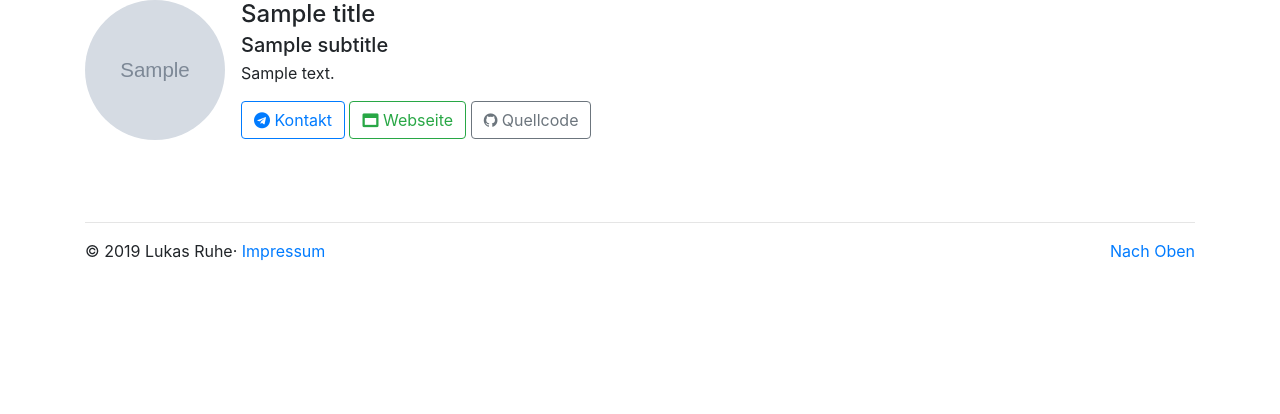
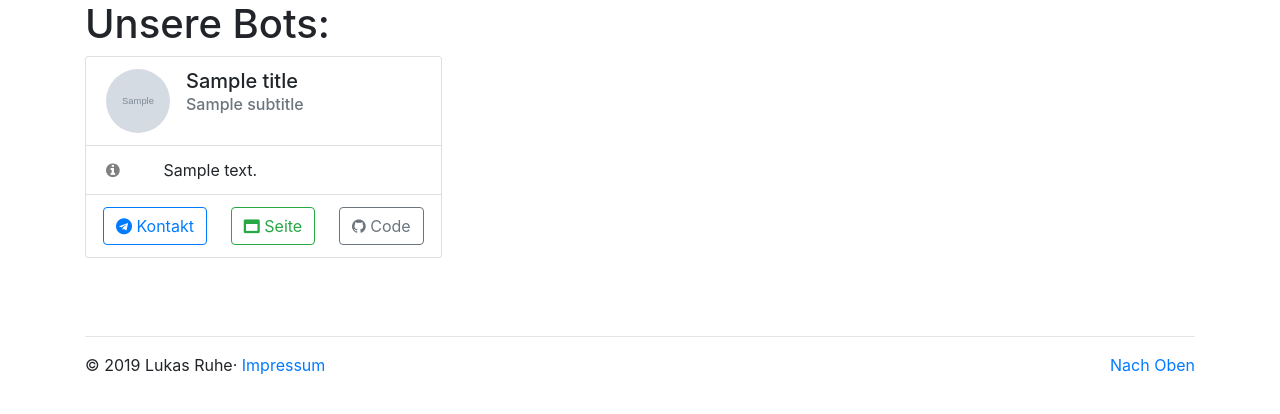
Before and after one commit to telebotter/telebotter, a Django app: template core/templates/core/botlist.html in a window 1280 px wide. Shown: the part 56-470 px from the top of the page. Run offline with Django 3.2, Linux system fonts and the light colour scheme; the template is opened without the code that fills it: most values are stand-ins (such as "Sample title", 1, 10 or a date in 2020); grey boxes marked "Sample" are stand-in pictures; some libraries are stand-ins or nearby versions.

Commit message:
bot cards

```diff
--- a/core/models.py
+++ b/core/models.py
@@ -32,8 +32,9 @@ class Bot(models.Model):
             'title': self.name,
             'text': self.short,
             'urls': [{'href': self.url, 'link': 'Website'}],
-            'subtitle': self.username,
+            'subtitle': f'@{self.username}',
             'username': self.username,
+            'repo': self.repo,
             'url': self.url,
         }
         if self.avatar:
--- /dev/null
+++ b/core/templates/core/bot_card.html
@@ -0,0 +1,84 @@
+<style>
+@media (min-width: 34em) {
+    .card-columns {
+        -webkit-column-count: 1;
+        -moz-column-count: 1;
+        column-count: 1;
+    }
+}
+
+@media (min-width: 48em) {
+    .card-columns {
+        -webkit-column-count: 2;
+        -moz-column-count: 2;
+        column-count: 2;
+    }
+}
+
+@media (min-width: 62em) {
+    .card-columns {
+        -webkit-column-count: 3;
+        -moz-column-count: 3;
+        column-count: 3;
+    }
+}
+
+.btn-bot-card {
+  margin: 0 auto;
+}
+</style>
+<div class="card {{ class }}">
+  <ul class="list-group list-group-flush">
+    <li class="list-group-item">
+        <div class="media">
+          <img class="mr-3 rounded-circle" width=64px height=64px src="{% if image %}{{ image }}{% else %}https://avatars2.githubusercontent.com/u/34460207?s=400&u=e5bfd0c3c9f51fce0ea1e91df17edbd665127371&v=4{% endif %}" alt="">
+          <div class="media-body">
+            <h5 class="mt-0">{{ title }}</h5>
+            <h6 class="card-subtitle mb-2 text-muted">{{ subtitle }}</h6>
+          </div>
+        </div>
+    </li>
+    <li class="list-group-item">
+      <div class="row" style="display: flex; align-items: center;">
+        <div class="col-2">
+          <i class="fa fa-info-circle" style="color: grey;"></i>
+        </div>
+        <div class="col-10">
+          {{ text }}
+        </div>
+      </div>
+    </li>
+    <li class="list-group-item">
+      <div class="row">
+        <a href="https://t.me/{{ username }}" role="button" class="btn btn-outline-primary btn-bot-card"><i class="fa fa-telegram"></i> Kontakt</a>
+        {% if url %}
+        <a href="{{ url }}" role="button" class="btn btn-outline-success btn-bot-card"><i class="fa fa-window-maximize"></i> Seite</a>
+        {% endif %}
+        {% if repo %}
+        <a href="https://github.com/telebotter/{{ repo }}" role="button" class="btn btn-outline-secondary btn-bot-card"><i class="fa fa-github"></i> Code</a>
+        {% endif %}
+      </div>
+    <!--</li>
+    <li class="list-group-item">-->
+    </li>
+  </ul>
+</div>
+
+<!--
+  <div class="card-body">
+    <h5 class="card-title">{{ title }}</h5>
+    {% if subtitle %}
+      <h6 class="card-subtitle mb-2 text-muted">{{ subtitle }}</h6>
+    {% endif %}
+    <p class="card-text">{{ text }}</p>
+    {% for u in urls %}
+      <a href="{{ u.href }}" class="card-link">{{ u.link }}</a>
+    {% endfor %}
+  </div>
+  {% if footer %}
+    <div class="card-footer">
+        <small class="text-muted">{{ footer }}</small>
+    </div>
+  {% endif %}
+</div>
+-->
--- a/core/templates/core/botlist.html
+++ b/core/templates/core/botlist.html
@@ -3,10 +3,12 @@
 
 {% block content %}
 <div class="container">
-  <ul class="list-unstyled">
+
+    <h1>Unsere Bots:</h1>
+    <div class="card-columns">
     {% for bot in bots %}
-      {% as_media bot.card_context %}
+      {% as_bot_card bot.card_context %}
     {% endfor %}
-  </ul>
+    </div>
 </div>
 {% endblock content %}
--- a/core/templatetags/telebottertags.py
+++ b/core/templatetags/telebottertags.py
@@ -11,6 +11,9 @@ def as_card(data):
     """
     return data
 
+@register.inclusion_tag('core/bot_card.html')
+def as_bot_card(data):
+    return data
 
 @register.inclusion_tag('core/media.html')
 def as_media(data):
```
Also changed, not shown: 1 other file.
